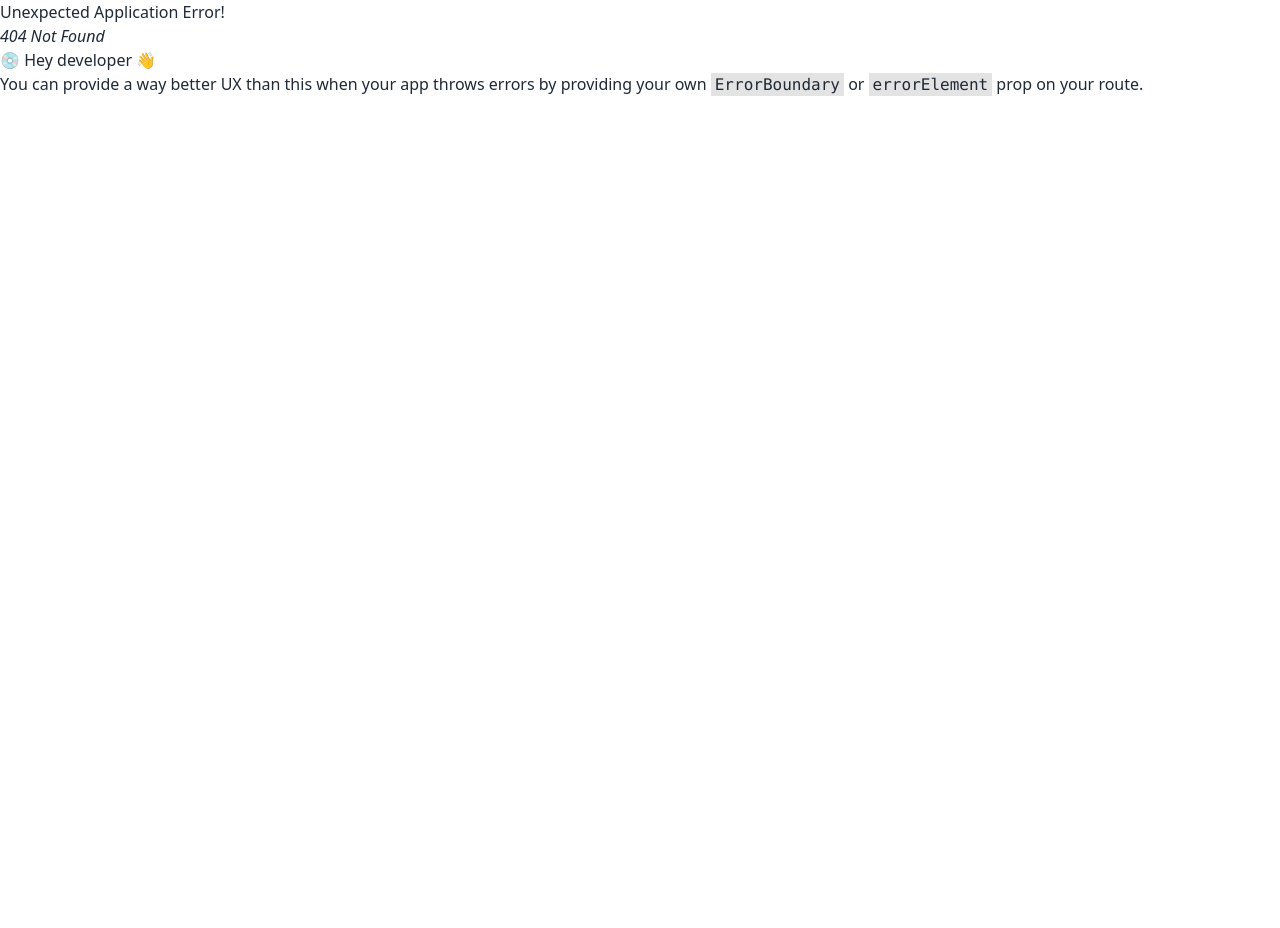
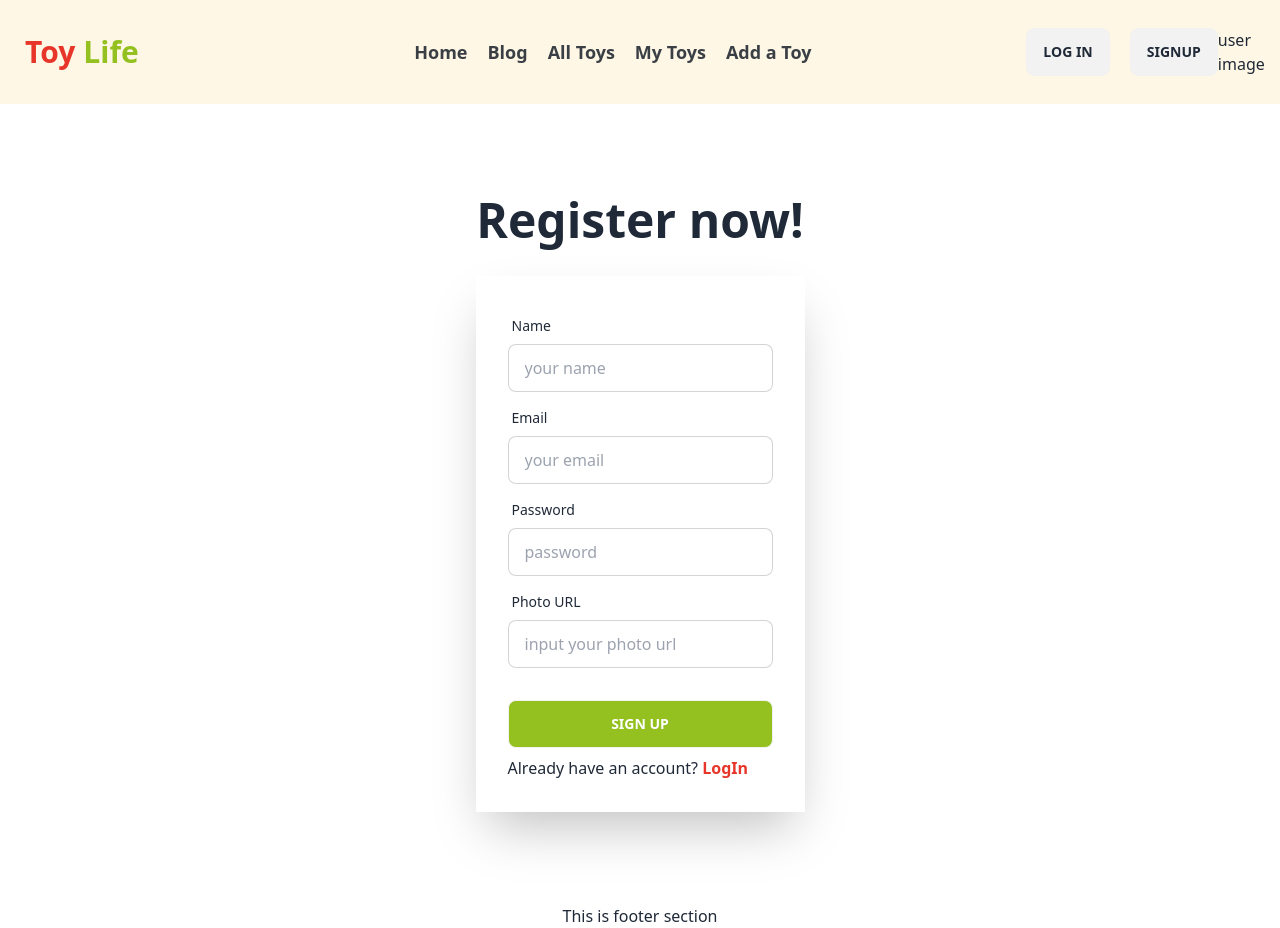
Before and after one commit to mehedishopnil/toy-life-client, a React (Vite) app: page /signUp in a window 1280 px wide. Before the commit this address had no page. Before the commit the page ends 800 px from the top, so only its background shows below. Built offline with nearby package versions, Linux system fonts and the light colour scheme.

Commit message:
logIn and Register page design running

```diff
--- a/package.json
+++ b/package.json
@@ -10,6 +10,7 @@
     "preview": "vite preview"
   },
   "dependencies": {
+    "firebase": "^10.4.0",
     "localforage": "^1.10.0",
     "match-sorter": "^6.3.1",
     "react": "^18.2.0",
--- /dev/null
+++ b/src/Pages/Login/Login.jsx
@@ -0,0 +1,54 @@
+import { Link } from "react-router-dom";
+
+const Login = () => {
+  return (
+    <div>
+      <div className="hero min-h-screen bg-base-200">
+        <div className=" ">
+          <div className="text-center pb-8 ">
+            <h1 className="text-5xl font-bold">Login now!</h1>
+          </div>
+          <div className="card flex-shrink-0 w-full max-w-sm shadow-2xl bg-base-100">
+            <form className="card-body">
+              <div className="form-control">
+                <label className="label">
+                  <span className="label-text">Email</span>
+                </label>
+                <input
+                  type="email"
+                  placeholder="email"
+                  className="input input-bordered"
+                  required
+                />
+              </div>
+              <div className="form-control">
+                <label className="label">
+                  <span className="label-text">Password</span>
+                </label>
+                <input
+                  type="password"
+                  placeholder="password"
+                  className="input input-bordered"
+                  required
+                />
+                <label className="label">
+                  <a href="#" className="label-text-alt link link-hover">
+                    Forgot password?
+                  </a>
+                </label>
+              </div>
+              <div className="form-control mt-6">
+                <input className="btn btn-primary" type="submit" value= 'LogIn' />
+              </div>
+              <div>
+                <p>Don't have account? <Link to='/signUp' className="font-bold text-[#e73529]">Register</Link></p>
+              </div>
+            </form>
+          </div>
+        </div>
+      </div>
+    </div>
+  );
+};
+
+export default Login;
--- /dev/null
+++ b/src/Pages/SignUp/SignUp.jsx
@@ -0,0 +1,86 @@
+import { Link } from "react-router-dom";
+
+const SignUp = () => {
+  return (
+    <div>
+      <div className="hero min-h-screen bg-base-100">
+        <div className=" ">
+          <div className="text-center pb-8 ">
+            <h1 className="text-5xl font-bold">Register now!</h1>
+          </div>
+          <div className="  shadow-2xl bg-base-100">
+            <form className="card-body">
+              <div className="form-control">
+                <label className="label">
+                  <span className="label-text">Name</span>
+                </label>
+                <input
+                  type="text"
+                  name="name"
+                  placeholder="your name"
+                  className="input input-bordered"
+                  required
+                />
+              </div>
+              <div className="form-control">
+                <label className="label">
+                  <span className="label-text">Email</span>
+                </label>
+                <input
+                  type="email"
+                  name="email"
+                  placeholder="your email"
+                  className="input input-bordered"
+                  required
+                />
+              </div>
+
+              <div className="form-control">
+                <label className="label">
+                  <span className="label-text">Password</span>
+                </label>
+                <input
+                  type="password"
+                  placeholder="password"
+                  className="input input-bordered"
+                  required
+                />
+              </div>
+
+              <div className="form-control">
+                <label className="label">
+                  <span className="label-text">Photo URL</span>
+                </label>
+                <input
+                  type="text"
+                  name="photoURL"
+                  placeholder="input your photo url"
+                  className="input input-bordered"
+                  required
+                />
+              </div>
+
+              <div className="form-control mt-6">
+                <input
+                  className="btn text-white bg-[#94c120] hover:bg-[#82ab19]"
+                  type="submit"
+                  value="Sign Up"
+                />
+              </div>
+              <div>
+                <p>
+                  Already have an account?{" "}
+                  <Link to="/logIn" className="font-bold text-[#e73529]">
+                    LogIn
+                  </Link>
+                </p>
+              </div>
+            </form>
+          </div>
+        </div>
+      </div>
+    </div>
+  );
+};
+
+export default SignUp;
--- a/src/Pages/share/Header/Header.jsx
+++ b/src/Pages/share/Header/Header.jsx
@@ -8,7 +8,7 @@ const Header = () => {
       <div className="navbar container mx-auto">
         <div className="navbar-start">
           <a className="btn btn-ghost normal-case text-3xl font-bold text-[#e73529]">
-            Toy<span className="text-[#94c120]">Life</span>
+            <strong>Toy</strong><span className="text-[#94c120]">Life</span>
           </a>
         </div>
         <div className="navbar-center hidden lg:flex">
@@ -76,7 +76,7 @@ const Header = () => {
           </ul>
         </div>
         <div className="navbar-end flex gap-5">
-          <a className="btn text">Log in</a>
+          <Link to='/logIn'><a className="btn text">Log in</a></Link>
           <a className="btn">SignUp</a>
         </div>
         <div>
```
Also changed, not shown: src/main.jsx (+12 -1 lines), 1 other file (tests, documents, lock files or other folders).
